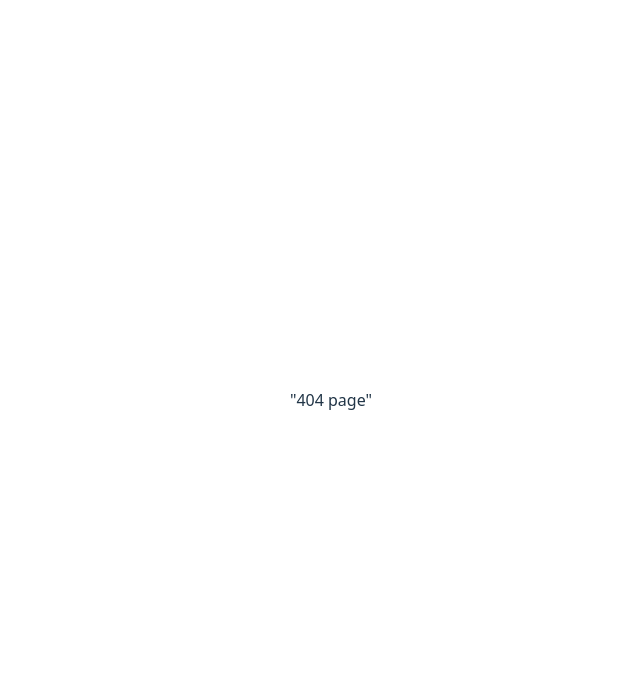
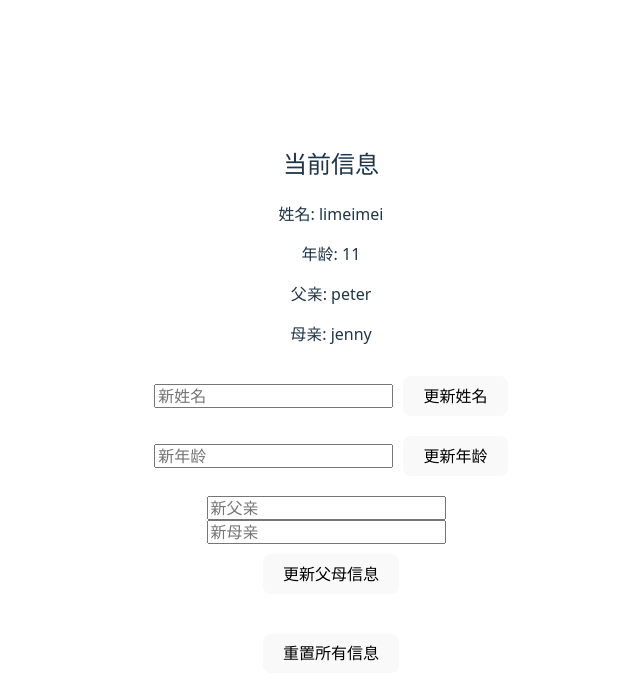
Before and after one commit to yanjinbin/react-biome-boilerplate, a React (Vite) app: page /zustand in a window 1280 px wide. Before the commit this address led to /404.html. Shown: the top 700 px of the page, without its empty margins (309-949 px from the left). Built offline with nearby package versions, Linux system fonts and the light colour scheme.

Commit message:
zustand学习

```diff
--- /dev/null
+++ b/src/page/User/index.jsx
@@ -0,0 +1,119 @@
+import { useUserActions, useUserInfo } from "@/store/userStore.js";
+// UserComponent.jsx
+import { useState } from "react";
+
+function UserComponent() {
+	// 从 store 获取状态和操作
+	const { name, age, family } = useUserInfo();
+	const { updateName, updateAge, updateFamilyInfo, resetUserInfo } =
+		useUserActions();
+
+	// 本地输入框状态
+	const [inputName, setInputName] = useState("");
+	const [inputAge, setInputAge] = useState("");
+	const [inputFather, setInputFather] = useState("");
+	const [inputMother, setInputMother] = useState("");
+
+	return (
+		<div style={{ padding: 20, maxWidth: 400 }}>
+			{/* 显示当前状态 */}
+			<div style={{ marginBottom: 30 }}>
+				<h2>当前信息</h2>
+				<p>姓名: {name}</p>
+				<p>年龄: {age}</p>
+				<p>父亲: {family.father}</p>
+				<p>母亲: {family.mother}</p>
+			</div>
+
+			{/* 更新姓名 */}
+			<div style={{ marginBottom: 20 }}>
+				<input
+					type="text"
+					placeholder="新姓名"
+					value={inputName}
+					onChange={(e) => setInputName(e.target.value)}
+					style={{ marginRight: 10 }}
+				/>
+				<button
+					type="button"
+					onClick={() => {
+						updateName(inputName);
+						setInputName("");
+					}}
+				>
+					更新姓名
+				</button>
+			</div>
+
+			{/* 更新年龄 */}
+			<div style={{ marginBottom: 20 }}>
+				<input
+					type="number"
+					placeholder="新年龄"
+					value={inputAge}
+					onChange={(e) => setInputAge(e.target.value)}
+					style={{ marginRight: 10 }}
+				/>
+				<button
+					type="button"
+					onClick={() => {
+						updateAge(Number(inputAge));
+						setInputAge("");
+					}}
+				>
+					更新年龄
+				</button>
+			</div>
+
+			{/* 更新父母信息 */}
+			<div style={{ marginBottom: 20 }}>
+				<div style={{ marginBottom: 10 }}>
+					<input
+						type="text"
+						placeholder="新父亲"
+						value={inputFather}
+						onChange={(e) => setInputFather(e.target.value)}
+						style={{ marginRight: 10 }}
+					/>
+					<input
+						type="text"
+						placeholder="新母亲"
+						value={inputMother}
+						onChange={(e) => setInputMother(e.target.value)}
+						style={{ marginRight: 10 }}
+					/>
+				</div>
+				<button
+					type="button"
+					onClick={() => {
+						updateFamilyInfo({
+							father: inputFather || family.father,
+							mother: inputMother || family.mother,
+						});
+						setInputFather("");
+						setInputMother("");
+					}}
+				>
+					更新父母信息
+				</button>
+			</div>
+
+			{/* 重置按钮 */}
+			<button
+				type="button"
+				onClick={() => {
+					resetUserInfo();
+					setInputName("");
+					setInputAge("");
+					setInputFather("");
+					setInputMother("");
+				}}
+				style={{ marginTop: 20 }}
+			>
+				重置所有信息
+			</button>
+		</div>
+	);
+}
+
+export default UserComponent;
--- /dev/null
+++ b/src/store/userStore.js
@@ -0,0 +1,48 @@
+// userStore.js
+import { create } from "zustand";
+import { persist } from "zustand/middleware";
+
+const initialState = {
+	name: "limeimei",
+	age: 11,
+	family: {
+		father: "peter",
+		mother: "jenny",
+	},
+};
+
+const useUserStore = create(
+	persist(
+		(set) => ({
+			userInfo: { ...initialState },
+			actions: {
+				updateName: (newName) =>
+					set((state) => ({
+						userInfo: { ...state.userInfo, name: newName },
+					})),
+				updateAge: (newAge) =>
+					set((state) => ({
+						userInfo: { ...state.userInfo, age: newAge },
+					})),
+				updateFamilyInfo: (newFamily) =>
+					set((state) => ({
+						userInfo: {
+							...state.userInfo,
+							family: {
+								...state.userInfo.family,
+								...newFamily,
+							},
+						},
+					})),
+				resetUserInfo: () => set({ userInfo: { ...initialState } }),
+			},
+		}),
+		{
+			name: "user-storage",
+			partialize: (state) => ({ userInfo: state.userInfo }),
+		},
+	),
+);
+
+export const useUserInfo = () => useUserStore((state) => state.userInfo);
+export const useUserActions = () => useUserStore((state) => state.actions);
```
Also changed, not shown: src/router/index.jsx (+9 -0 lines).
